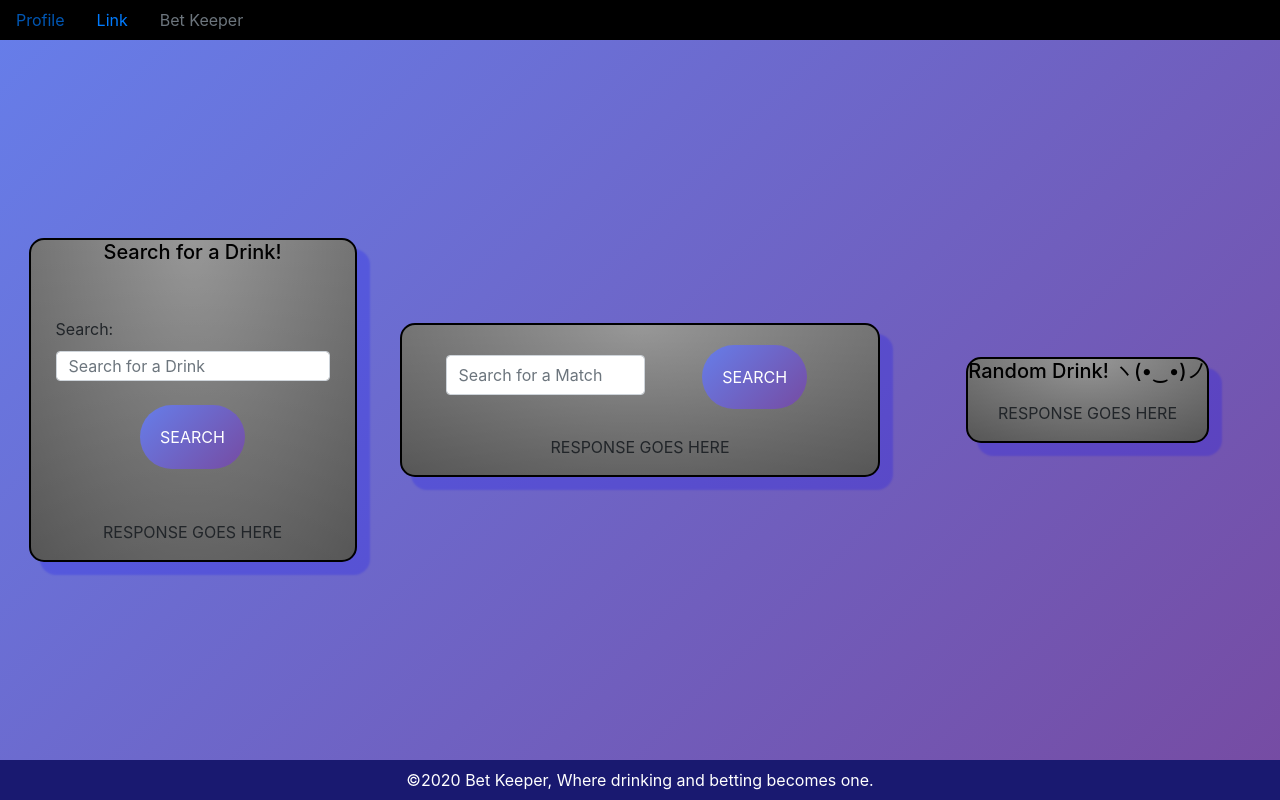
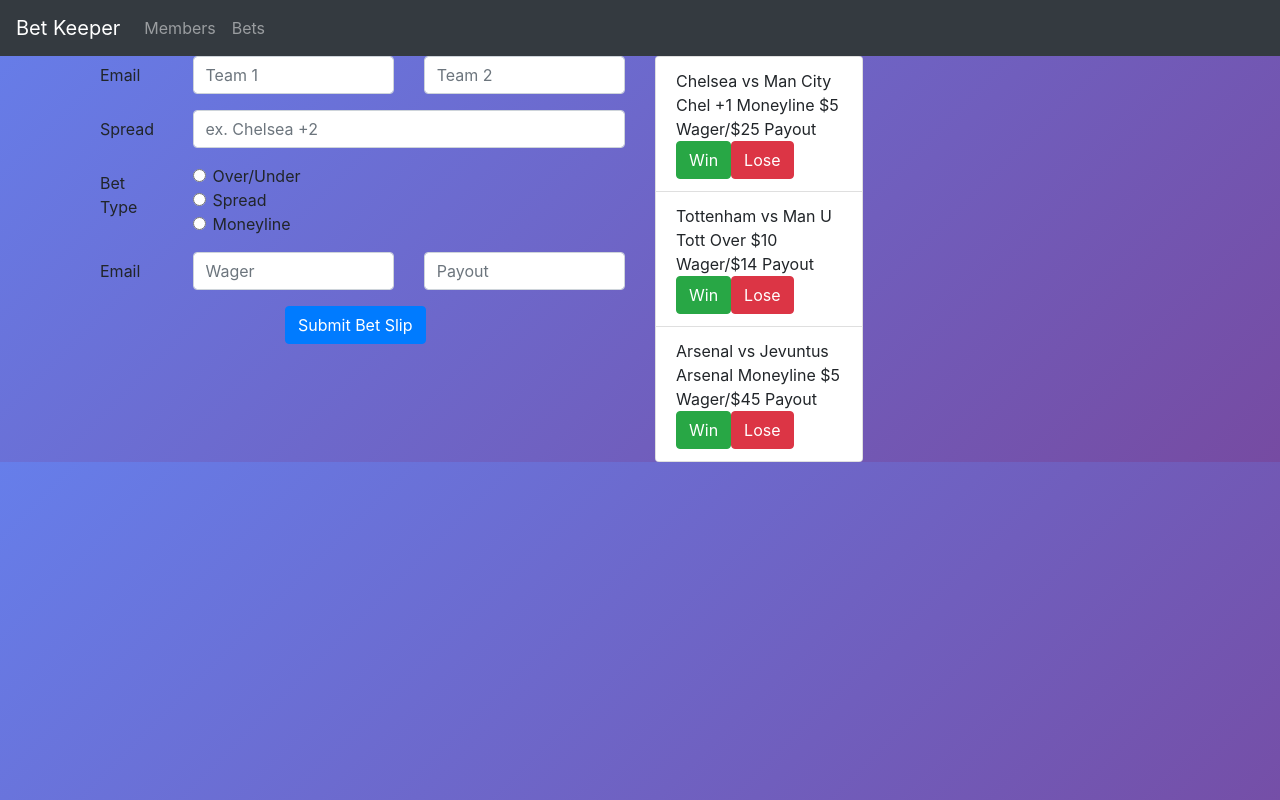
Before and after one commit to jhaberle/bet-keeper, a React (Create React App) app in the folder betkeeper/: page /bets in a window 1280 px wide. Built offline with nearby package versions, Linux system fonts and the light colour scheme.

Commit message:
added login, routing and bets page

```diff
--- a/betkeeper/package.json
+++ b/betkeeper/package.json
@@ -3,16 +3,19 @@
   "version": "0.1.0",
   "private": true,
   "dependencies": {
+    "-": "0.0.1",
     "@testing-library/jest-dom": "^5.11.5",
     "@testing-library/react": "^11.1.2",
     "@testing-library/user-event": "^12.2.2",
     "axios": "^0.21.0",
     "bootstrap": "^4.5.3",
+    "link": "^0.1.5",
     "react": "^17.0.1",
     "react-bootstrap": "^1.4.0",
     "react-dom": "^17.0.1",
     "react-router-dom": "^5.2.0",
     "react-scripts": "4.0.0",
+    "save": "^2.4.0",
     "styled-components": "^5.2.1",
     "web-vitals": "^0.2.4"
   },
--- a/betkeeper/src/App.css
+++ b/betkeeper/src/App.css
@@ -36,3 +36,16 @@
     transform: rotate(360deg);
   }
 }
+
+.stored-bet container {
+  height: 20px;
+  width: 40px;
+  background-color: grey;
+  color: white;
+  margin: 10px;
+}
+
+.list-group-item {
+  margin-bottom: 10px;
+  background-color: grey;
+}
--- a/betkeeper/src/App.js
+++ b/betkeeper/src/App.js
@@ -1,7 +1,25 @@
 import React from "react";
 import GeneralContainer from "./components/GeneralContainer";
+import { BrowserRouter as Router, Route, Switch } from "react-router-dom";
+import Members from "./pages/Members";
+import NavBar from "./components/NavBar";
+import Layout from "./components/Layout";
+import Login from "./components/Login";
 
 function App() {
-  return <GeneralContainer />;
+  return (
+    <React.Fragment>
+      <NavBar />
+      <Layout>
+        <Router>
+          <Switch>
+            <Route exact path="/login" component={Login} />
+            <Route exact path="/members" component={GeneralContainer} />
+            <Route exact path="/bets" component={Members} />
+          </Switch>
+        </Router>
+      </Layout>
+    </React.Fragment>
+  );
 }
 export default App;
--- a/betkeeper/src/components/GeneralContainer.js
+++ b/betkeeper/src/components/GeneralContainer.js
@@ -10,11 +10,6 @@
 import DrinkDetail from "./DrinkDetail";
 import styled from "styled-components";
 import RandomDrinkDetail from "./RandomDrinkDetail";
-
-import Members from "../pages/members";
-import { BrowserRouter as Router, Route, Switch } from "react-router-dom";
-import NavBar from "./NavBar";
-
 
 const Layout = styled.div`
   display: grid;
@@ -48,22 +43,11 @@
     <BetContext.Provider>
       <DrinkContext.Provider>
         <Layout>
-
-          <NavBar>
-            <Router>
-              <Switch>
-                {/* <Route exact path="/" component={Login} /> */}
-                <Route exact path="/members" component={Members} />
-              </Switch>
-            </Router>
-          </NavBar>
-
           <Main>
             <DrinkDetail />
             <BetDetail />
             <RandomDrinkDetail />
           </Main>
-
           <Footer />
         </Layout>
       </DrinkContext.Provider>
--- a/betkeeper/src/components/Header.js
+++ b/betkeeper/src/components/Header.js
@@ -1,6 +1,6 @@
 import React from "react";
 import styled from "styled-components";
-import Members from "../pages/members";
+import Members from "../pages/Members";
 const StyledHeader = styled.div`
   display: flex;
   justify-content: center;
@@ -9,7 +9,6 @@
   height: 50px;
   padding: 10px;
   background-color: #191970;
-
 
   h1 {
     color: black;
--- /dev/null
+++ b/betkeeper/src/components/Layout.js
@@ -0,0 +1,8 @@
+import React from "react";
+import { Container } from "react-bootstrap";
+
+const Layout = (props) => {
+  return <Container>{props.children}</Container>;
+};
+
+export default Layout;
--- /dev/null
+++ b/betkeeper/src/components/Login.js
@@ -0,0 +1,35 @@
+import React from "react";
+import { Form, Button, Container, Row, Col } from "react-bootstrap";
+
+const Login = () => {
+  return (
+    <Container>
+      <Row>
+        <Col></Col>
+        <Col xs={4}>
+          <Form>
+            <Form.Group controlId="formBasicEmail">
+              <Form.Label>Email address</Form.Label>
+              <Form.Control type="email" placeholder="Enter email" />
+              <Form.Text className="text-muted">
+                We'll never share your email with anyone else.
+              </Form.Text>
+            </Form.Group>
+
+            <Form.Group controlId="formBasicPassword">
+              <Form.Label>Password</Form.Label>
+              <Form.Control type="password" placeholder="Password" />
+            </Form.Group>
+
+            <Button variant="primary" type="submit">
+              Submit
+            </Button>
+          </Form>
+        </Col>
+        <Col></Col>
+      </Row>
+    </Container>
+  );
+};
+
+export default Login;
--- a/betkeeper/src/components/NavBar.js
+++ b/betkeeper/src/components/NavBar.js
@@ -1,6 +1,6 @@
-import React from 'react';
-import styled from 'styled-components';
-import Nav from 'react-bootstrap/Nav';
+import React from "react";
+import styled from "styled-components";
+import { Navbar, Nav } from "react-bootstrap";
 
 const StyledNavBar = styled.div`
   .navcss {
@@ -9,24 +9,15 @@
 `;
 
 const NavBar = () => {
-
   return (
-<StyledNavBar>
-    <Nav className="navcss" activeKey="/home" onSelect={(selectedKey) => alert(`selected ${selectedKey}`)}>
-        <Nav.Item>
-            <Nav.Link href="/home">Profile</Nav.Link>
-        </Nav.Item>
-        <Nav.Item>
-            <Nav.Link eventKey="link-1">Link</Nav.Link>
-        </Nav.Item>
-        <Nav.Item>
-        <Nav.Link eventKey="disabled" disabled>Bet Keeper</Nav.Link>
-        </Nav.Item>
+    <Navbar bg="dark" variant="dark">
+      <Navbar.Brand href="/login">Bet Keeper</Navbar.Brand>
+      <Nav className="navbar-links">
+        <Nav.Link href="/members">Members</Nav.Link>
+        <Nav.Link href="/bets">Bets</Nav.Link>
       </Nav>
-</StyledNavBar>
+    </Navbar>
   );
-
-
 };
 
 export default NavBar;
--- a/betkeeper/src/pages/members.js
+++ b/betkeeper/src/pages/members.js
@@ -1,19 +1,111 @@
 import React from "react";
 
-import { Card, Form } from "react-bootstrap";
+import {
+  Card,
+  Form,
+  Col,
+  Container,
+  Row,
+  Button,
+  ListGroup,
+  CardDeck,
+} from "react-bootstrap";
 
 const Members = () => {
   return (
-    <Form>
-      <Form.Group controlId="exampleForm.ControlTextarea1">
-        <Form.Label>Example textarea</Form.Label>
-        <Form.Control as="textarea" rows={3} />
-        <Form.Label>Example textarea</Form.Label>
-        <Form.Control as="textarea" rows={3} />
-        <Form.Label>Example textarea</Form.Label>
-        <Form.Control as="textarea" rows={3} />
-      </Form.Group>
-    </Form>
+    <Container>
+      <Row>
+        <Col sm={6}>
+          <Form>
+            <Form.Group as={Row} controlId="formHorizontalEmail">
+              <Form.Label column sm={2}>
+                Email
+              </Form.Label>
+              <Col sm={5}>
+                <Form.Control type="text" placeholder="Team 1" />
+              </Col>
+              <Col sm={5}>
+                <Form.Control type="text" placeholder="Team 2" />
+              </Col>
+            </Form.Group>
+
+            <Form.Group as={Row} controlId="formHorizontalPassword">
+              <Form.Label column sm={2}>
+                Spread
+              </Form.Label>
+              <Col sm={10}>
+                <Form.Control type="text" placeholder="ex. Chelsea +2" />
+              </Col>
+            </Form.Group>
+            <fieldset>
+              <Form.Group as={Row}>
+                <Form.Label as="legend" column sm={2}>
+                  Bet Type
+                </Form.Label>
+                <Col sm={10}>
+                  <Form.Check
+                    type="radio"
+                    label="Over/Under"
+                    name="formHorizontalRadios"
+                    id="formHorizontalRadios1"
+                  />
+                  <Form.Check
+                    type="radio"
+                    label="Spread"
+                    name="formHorizontalRadios"
+                    id="formHorizontalRadios2"
+                  />
+                  <Form.Check
+                    type="radio"
+                    label="Moneyline"
+                    name="formHorizontalRadios"
+                    id="formHorizontalRadios3"
+                  />
+                </Col>
+              </Form.Group>
+            </fieldset>
+
+            <Form.Group as={Row} controlId="formHorizontalEmail">
+              <Form.Label column sm={2}>
+                Email
+              </Form.Label>
+              <Col sm={5}>
+                <Form.Control type="text" placeholder="Wager" />
+              </Col>
+              <Col sm={5}>
+                <Form.Control type="text" placeholder="Payout" />
+              </Col>
+            </Form.Group>
+            <Form.Group as={Row}>
+              <Col sm={{ span: 8, offset: 4 }}>
+                <Button type="submit">Submit Bet Slip</Button>
+              </Col>
+            </Form.Group>
+          </Form>
+        </Col>
+        <Col>
+          <Card style={{ width: "13rem" }}>
+            <ListGroup variant="flush">
+              <ListGroup.Item>
+                Chelsea vs Man City Chel +1 Moneyline $5 Wager/$25 Payout
+                <Button variant="success">Win</Button>
+                <Button variant="danger">Lose</Button>
+              </ListGroup.Item>
+              <ListGroup.Item>
+                Tottenham vs Man U Tott Over $10 Wager/$14 Payout
+                <Button variant="success">Win</Button>
+                <Button variant="danger">Lose</Button>
+              </ListGroup.Item>
+              <ListGroup.Item>
+                Arsenal vs Jevuntus Arsenal Moneyline $5 Wager/$45 Payout
+                <Button variant="success">Win</Button>
+                <Button variant="danger">Lose</Button>
+              </ListGroup.Item>
+            </ListGroup>
+          </Card>
+        </Col>
+      </Row>
+    </Container>
   );
 };
 
```
Also changed, not shown: betkeeper/src/index.js (+4 -3 lines), 1 other file (tests, documents, lock files or other folders). Lines whose indentation alone changed are shown as unchanged.
